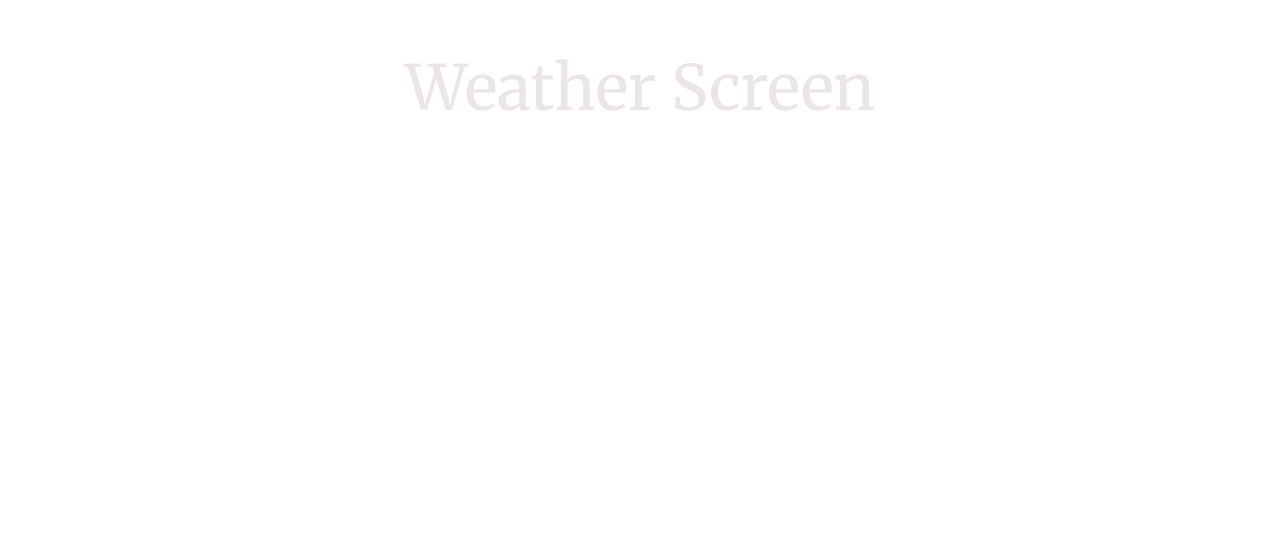
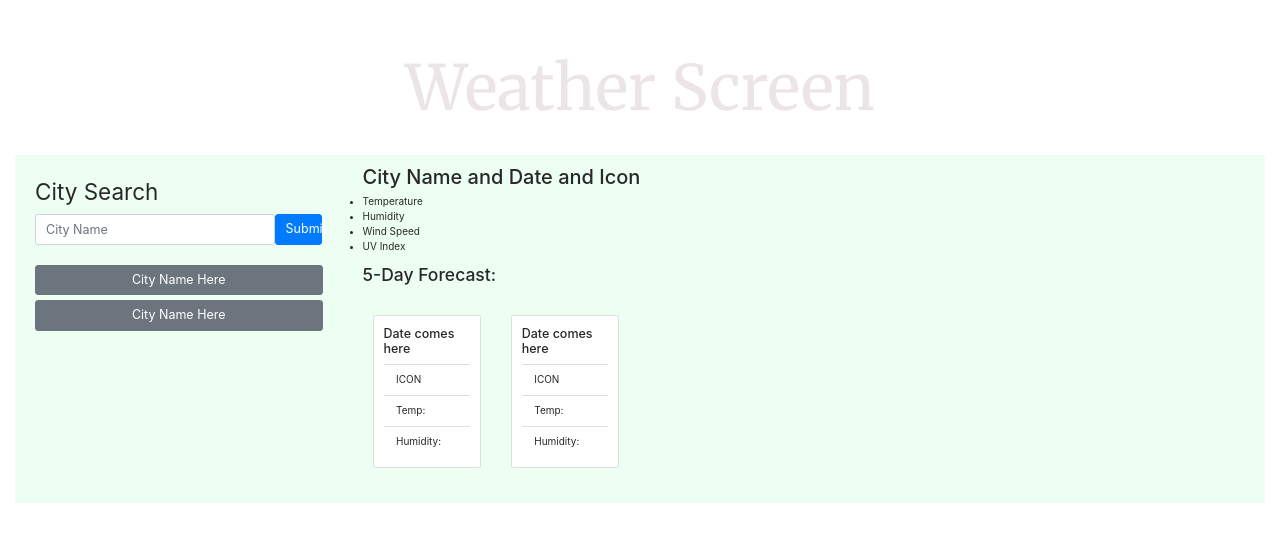
Before and after one commit to AranATA/weather-screen, a plain HTML site: page index.html in a window 1280 px wide. Drawn offline with nearby package versions, Linux system fonts and the light colour scheme.

Commit message:
page layout complete

```diff
--- a/assets/style.css
+++ b/assets/style.css
@@ -2,7 +2,7 @@
     --darktext: rgb(119, 12, 101);
     --darkbg: rgb(119, 12, 101);
     --lighttext:rgb(235, 229, 232);
-    --lightbg:rgb(255, 236, 246);
+    --lightbg:rgb(236, 255, 242);
     --buttonborder: rgba(170, 50, 220, .8);
     --lightborder: rgb(235, 229, 232);
     --darkborder: rgb(119, 12, 101);
@@ -32,3 +32,24 @@ h1 {
     margin-top: 5rem;
     margin-bottom: 1.5rem;
 }
+
+label {
+  font-size: 2.25rem;
+}
+main{
+
+  margin: 3rem;
+}
+
+.card{
+  margin:1.5rem;
+  padding: 1rem;
+}
+
+.row {
+  /* justify-content: center;
+  align-items: center; */
+  padding: 1rem;
+  /* margin: 5rem; */
+  background-color: var(--lightbg);
+}
--- a/index.html
+++ b/index.html
@@ -1,7 +1,5 @@
 <!DOCTYPE html>
 <html lang="en">
-<body>
-
 <head>
     <meta charset="UTF-8">
     <meta name="author" content="Ghibli">
@@ -13,16 +11,76 @@
     <link rel="stylesheet" href="./assets/style.css" />
     <title>Home | Weather Screen</title>
 </head>
+<body>
+
+
     <header>
         <h1>Weather Screen</h1>
     </header>
     <main>
-        <section>
+
+        <section class="row">
+
+            <article class="col-3">
+
+              <form>
+                  <div class="row">
+                      <label for="citySearch" class="form-label">City Search</label>
+                      <input type="text" class="form-control form-control-lg col-10" placeholder="City Name">
+                      <button type="submit" class="btn btn-primary btn-lg col-2">Submit</button>
+                  </div>
+              </form>
+
+              <div class="row">
+
+                  <button type="button" class="btn btn-secondary btn-lg btn-block">City Name Here</button>
+                  <button type="button" class="btn btn-secondary btn-lg btn-block">City Name Here</button>
+
+              </div>
+
+            </article>
+
+            <article class="col-9">
+
+              <div class="col-9">
+                  <h2>City Name and Date and Icon</h2>
+                  <ul>
+                  <li>Temperature</li>
+                  <li>Humidity</li>
+                  <li>Wind Speed</li>
+                  <li>UV Index</li>
+                  </ul>
+              </div>
+
+              <h3 class="col-9">5-Day Forecast:</h3>
+
+              <div class="col-9">
+                <div class="row">
+                    <div class="card col-2">
+                        <h5 class="card-title">Date comes here</h5>
+                        <ul class="list-group list-group-flush">
+                        <li class="list-group-item">ICON</li>
+                        <li class="list-group-item">Temp:</li>
+                        <li class="list-group-item">Humidity:</li>
+                        </ul>
+                    </div>
+
+                    <div class="card col-2">
+                        <h5 class="card-title">Date comes here</h5>
+                        <ul class="list-group list-group-flush">
+                        <li class="list-group-item">ICON</li>
+                        <li class="list-group-item">Temp:</li>
+                        <li class="list-group-item">Humidity:</li>
+                        </ul>
+                    </div>
+
+                </div>
+              </div>
+            </article>
 
         </section>
-        <section>
 
-        </section>
+
     </main>
     <script src="https://cdnjs.cloudflare.com/ajax/libs/jquery/3.2.1/jquery.min.js"></script>
     <script src="https://cdnjs.cloudflare.com/ajax/libs/moment.js/2.24.0/moment.min.js"></script>
```
Lines whose indentation alone changed are shown as unchanged.
